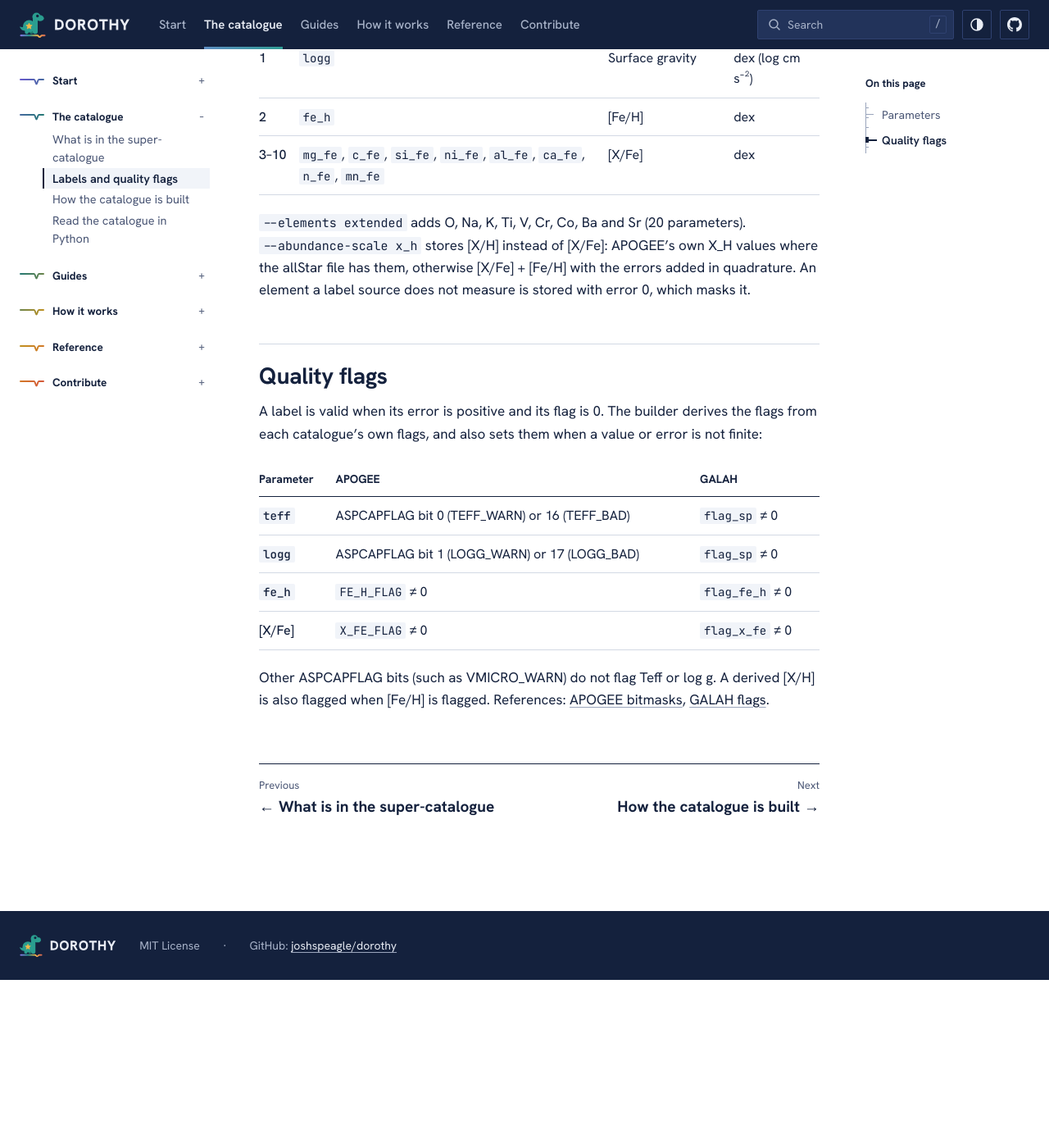
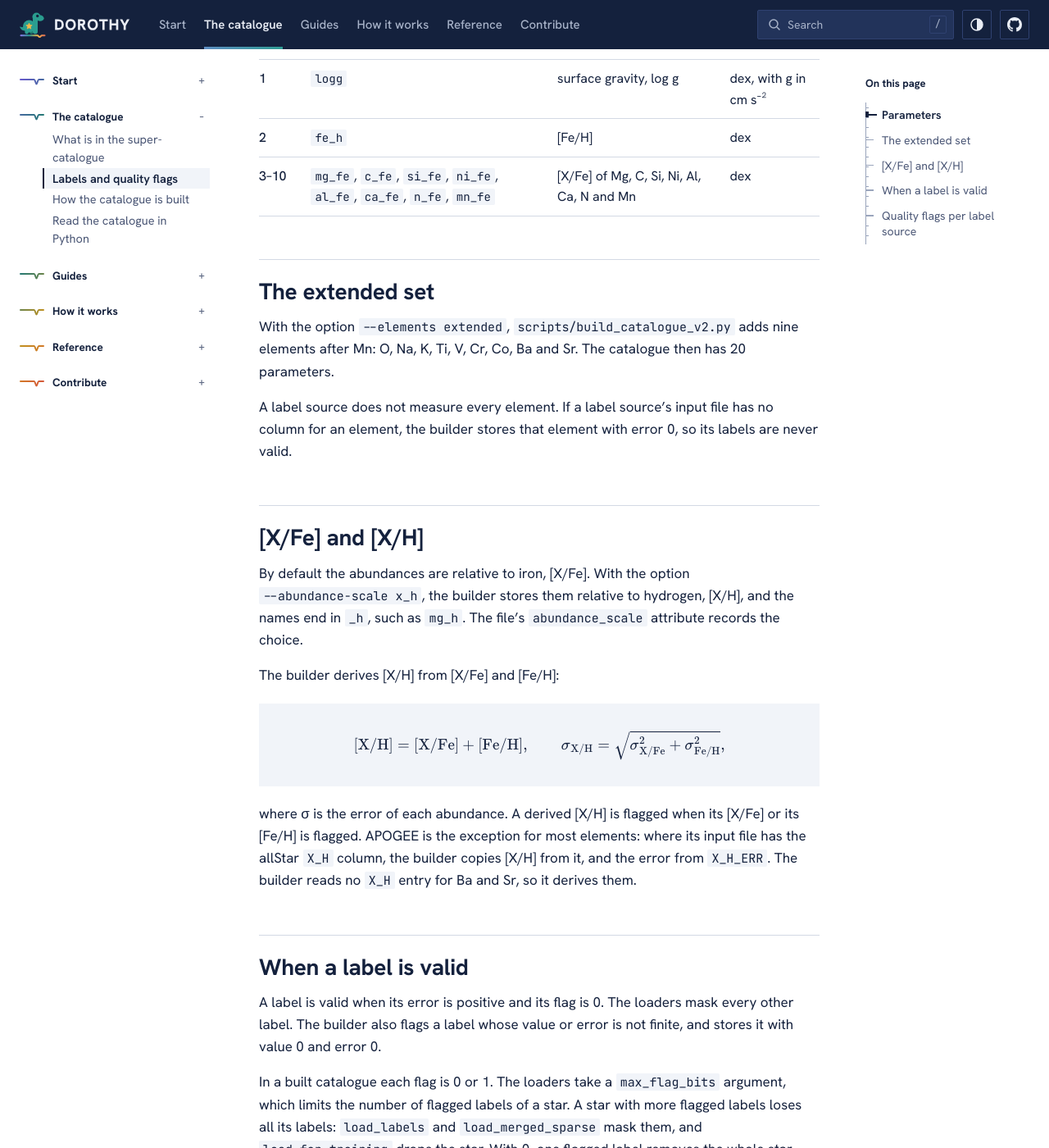
Before and after one commit to joshspeagle/dorothy, a Sphinx documentation site: the page built from docs/catalogue/labels.md, in a window 1280 px wide and 1400 px high, scrolled down 481 px. Shown: the whole window at 82% size. Built offline with Sphinx 7.4.7, drawn with Linux system fonts in a browser that asks for light colours; before the commit the page ends 1676 px from its top, so only the background shows below that; some of the changed text lies outside the part shown.

Commit message:
Rewrite the labels and quality flags page
Co-Authored-By: Claude Opus 5.5 <noreply@anthropic.com>
Claude-Session: https://claude.ai/code/session_013VGjdTeX51F1FvNNYuK4tc

```diff
--- a/docs/catalogue/labels.md
+++ b/docs/catalogue/labels.md
@@ -1,38 +1,77 @@
 # Labels and quality flags
+
+Each label source stores a value, an error and a quality flag for every
+parameter of every star. This page lists the parameters and says when a label
+is valid.
 
 ## Parameters
 
-The parameters are chosen when building and recorded in the file's
-`parameter_names` attribute, in the order of the label columns; APOGEE and
-GALAH use the same order. The default build has 11:
+The file's `parameter_names` attribute lists the parameters in the order of
+the label columns. APOGEE and GALAH use the same order. A default build has
+11 parameters:
 
-| Index | Name | Parameter | Units |
-|-------|------|-----------|-------|
-| 0 | `teff` | Effective temperature | K |
-| 1 | `logg` | Surface gravity | dex (log cm s⁻²) |
+| Column | Name | Parameter | Units |
+|--------|------|-----------|-------|
+| 0 | `teff` | effective temperature | K |
+| 1 | `logg` | surface gravity, log g | dex, with g in cm s⁻² |
 | 2 | `fe_h` | [Fe/H] | dex |
-| 3–10 | `mg_fe`, `c_fe`, `si_fe`, `ni_fe`, `al_fe`, `ca_fe`, `n_fe`, `mn_fe` | [X/Fe] | dex |
+| 3–10 | `mg_fe`, `c_fe`, `si_fe`, `ni_fe`, `al_fe`, `ca_fe`, `n_fe`, `mn_fe` | [X/Fe] of Mg, C, Si, Ni, Al, Ca, N and Mn | dex |
 
-`--elements extended` adds O, Na, K, Ti, V, Cr, Co, Ba and Sr (20 parameters).
-`--abundance-scale x_h` stores [X/H] instead of [X/Fe]: APOGEE's own X_H
-values where the allStar file has them, otherwise [X/Fe] + [Fe/H] with the
-errors added in quadrature. An element a label source does not measure is
-stored with error 0, which masks it.
+## The extended set
 
-## Quality flags
+With the option `--elements extended`, `scripts/build_catalogue_v2.py` adds
+nine elements after Mn: O, Na, K, Ti, V, Cr, Co, Ba and Sr. The catalogue
+then has 20 parameters.
 
-A label is valid when its error is positive and its flag is 0. The builder
-derives the flags from each catalogue's own flags, and also sets them when a
-value or error is not finite:
+A label source does not measure every element. If a label source's input file
+has no column for an element, the builder stores that element with error 0, so
+its labels are never valid.
 
-| Parameter | APOGEE | GALAH |
-|-----------|--------|-------|
-| `teff` | ASPCAPFLAG bit 0 (TEFF_WARN) or 16 (TEFF_BAD) | `flag_sp` ≠ 0 |
-| `logg` | ASPCAPFLAG bit 1 (LOGG_WARN) or 17 (LOGG_BAD) | `flag_sp` ≠ 0 |
+## [X/Fe] and [X/H]
+
+By default the abundances are relative to iron, [X/Fe]. With the option
+`--abundance-scale x_h`, the builder stores them relative to hydrogen, [X/H],
+and the names end in `_h`, such as `mg_h`. The file's `abundance_scale`
+attribute records the choice.
+
+The builder derives [X/H] from [X/Fe] and [Fe/H]:
+
+$$
+[\mathrm{X/H}] = [\mathrm{X/Fe}] + [\mathrm{Fe/H}], \qquad
+\sigma_{\mathrm{X/H}} = \sqrt{\sigma_{\mathrm{X/Fe}}^2 + \sigma_{\mathrm{Fe/H}}^2},
+$$
+
+where σ is the error of each abundance. A derived [X/H] is flagged when its
+[X/Fe] or its [Fe/H] is flagged. APOGEE is the exception for most elements:
+where its input file has the allStar `X_H` column, the builder copies [X/H]
+from it, and the error from `X_H_ERR`. The builder reads no `X_H` entry for Ba
+and Sr, so it derives them.
+
+## When a label is valid
+
+A label is valid when its error is positive and its flag is 0. The loaders
+mask every other label. The builder also flags a label whose value or error
+is not finite, and stores it with value 0 and error 0.
+
+In a built catalogue each flag is 0 or 1. The loaders take a `max_flag_bits`
+argument, which limits the number of flagged labels of a star. A star with
+more flagged labels loses all its labels: `load_labels` and
+`load_merged_sparse` mask them, and `load_for_training` drops the star. With
+0, one flagged label removes the whole star. With −1, the loaders remove only
+the flagged labels.
+
+## Quality flags per label source
+
+The builder sets a label's flag from the flags of its label source:
+
+| Parameter | APOGEE flag set when | GALAH flag set when |
+|-----------|----------------------|---------------------|
+| `teff` | `ASPCAPFLAG` bit 0 (TEFF_WARN) or bit 16 (TEFF_BAD) | `flag_sp` ≠ 0 |
+| `logg` | `ASPCAPFLAG` bit 1 (LOGG_WARN) or bit 17 (LOGG_BAD) | `flag_sp` ≠ 0 |
 | `fe_h` | `FE_H_FLAG` ≠ 0 | `flag_fe_h` ≠ 0 |
-| [X/Fe] | `X_FE_FLAG` ≠ 0 | `flag_x_fe` ≠ 0 |
+| each [X/Fe] | `X_FE_FLAG` ≠ 0, such as `MG_FE_FLAG` | `flag_x_fe` ≠ 0, such as `flag_mg_fe` |
 
-Other ASPCAPFLAG bits (such as VMICRO_WARN) do not flag Teff or log g. A
-derived [X/H] is also flagged when [Fe/H] is flagged. References:
-[APOGEE bitmasks](https://www.sdss4.org/dr17/irspec/apogee-bitmasks/),
-[GALAH flags](https://www.galah-survey.org/dr4/flags/).
+Other `ASPCAPFLAG` bits, such as VMICRO_WARN, do not flag Teff or log g. The
+bits are defined in the
+[APOGEE bitmask documentation](https://www.sdss4.org/dr17/irspec/apogee-bitmasks/)
+and the [GALAH flag documentation](https://www.galah-survey.org/dr4/flags/).
```
